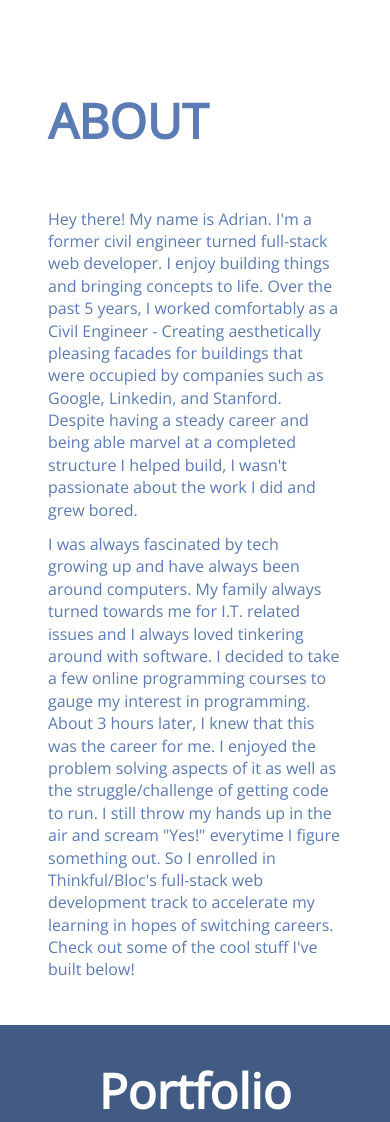
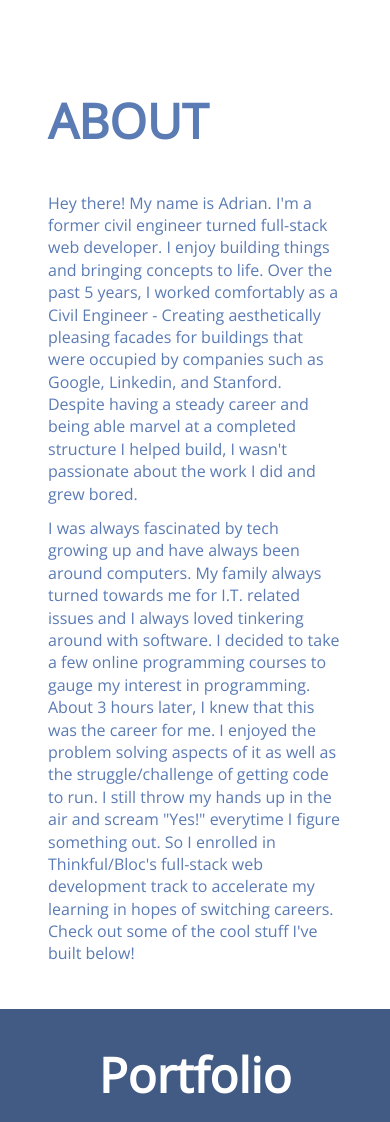
Before and after one commit to ainzacruz/Portfolio, a PHP site: page / in a window 390 px wide. Shown: the part 954-2076 px from the top of the page. Run offline with PHP 8.4, Linux system fonts and the light colour scheme; some libraries are stand-ins or nearby versions.

Commit message:
misc fixes

```diff
--- a/style.css
+++ b/style.css
@@ -160,8 +160,8 @@ body {
   flex: 1;
 }
 
-.about .about-text h1 {
-  padding-bottom: 1rem;
+#about .about-text h1 {
+  padding-bottom: 2rem;
 }
 
 /* Portfolio */
@@ -300,10 +300,6 @@ body {
     display: none;
   }
 
-  #about .container .about-text h1 {
-    padding-bottom: 3rem;
-  }
-
   .projects {
     display: grid;
     grid-gap: 20px;
```
